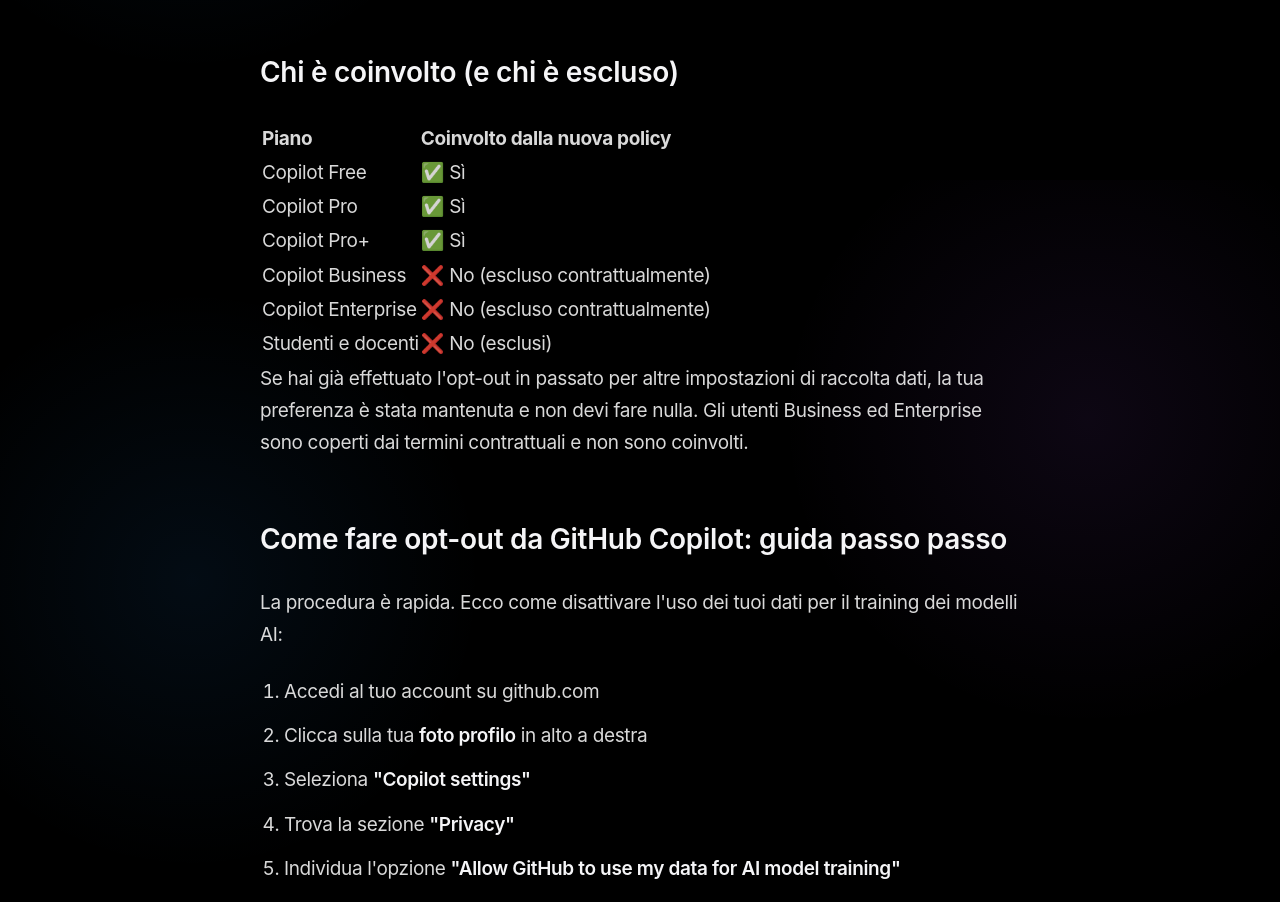
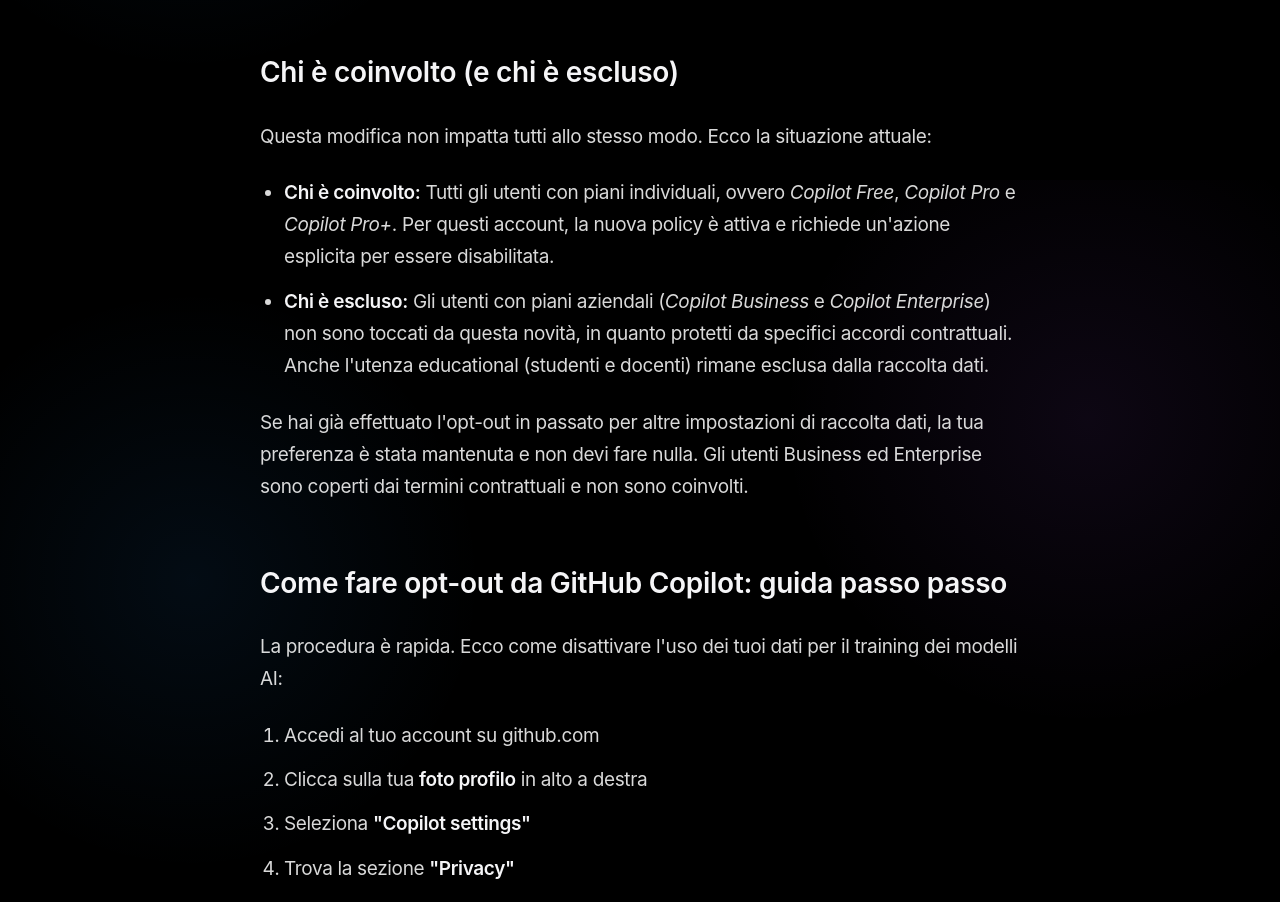
Before and after one commit to eltonbrahja/myPortfolio, a React (Vite) app: page /blog/github-copilot-opt-out in a window 1280 px wide. Shown: the part 2220-3122 px from the top of the page. Built offline with nearby package versions, Linux system fonts and the light colour scheme.

Commit message:
articolo

```diff
--- a/src/data/articles/github-copilot-opt-out-en.jsx
+++ b/src/data/articles/github-copilot-opt-out-en.jsx
@@ -31,42 +31,11 @@ export const githubCopilotOptOutPostEn = {
       <p>One nuance worth understanding: GitHub draws a distinction between code "at rest" in private repositories (which is <strong>not used</strong> for training) and data generated during an active Copilot session (which <strong>may be used</strong> unless you opt out). If you're using Copilot on a private project, your session interactions fall under this new policy.</p>
 
       <h2>Who Is Affected (and Who Isn't)</h2>
-      <div className="table-responsive">
-        <table className="article-table">
-          <thead>
-            <tr>
-              <th>Plan</th>
-              <th>Affected by the New Policy</th>
-            </tr>
-          </thead>
-          <tbody>
-            <tr>
-              <td>Copilot Free</td>
-              <td>✅ Yes</td>
-            </tr>
-            <tr>
-              <td>Copilot Pro</td>
-              <td>✅ Yes</td>
-            </tr>
-            <tr>
-              <td>Copilot Pro+</td>
-              <td>✅ Yes</td>
-            </tr>
-            <tr>
-              <td>Copilot Business</td>
-              <td>❌ No (excluded by contract)</td>
-            </tr>
-            <tr>
-              <td>Copilot Enterprise</td>
-              <td>❌ No (excluded by contract)</td>
-            </tr>
-            <tr>
-              <td>Students and teachers</td>
-              <td>❌ No (excluded)</td>
-            </tr>
-          </tbody>
-        </table>
-      </div>
+      <p>This policy change doesn't impact everyone equally. Here is the current breakdown:</p>
+      <ul>
+        <li><strong>Who is affected:</strong> All users on individual plans, specifically <em>Copilot Free</em>, <em>Copilot Pro</em>, and <em>Copilot Pro+</em>. For these accounts, the new policy is active by default and requires explicit action to disable.</li>
+        <li><strong>Who is excluded:</strong> Users on corporate plans (<em>Copilot Business</em> and <em>Copilot Enterprise</em>) are unaffected, as they are covered by strict contractual agreements preventing data usage. Educational accounts (students and teachers) are also excluded from this data collection.</li>
+      </ul>
       <p>If you previously opted out of data collection for product improvement purposes, your preference has been preserved — you don't need to do anything. Business and Enterprise users are covered by their contractual terms and are not impacted.</p>
 
       <h2>How to Opt Out of GitHub Copilot Data Training: Step-by-Step</h2>
--- a/src/data/articles/github-copilot-opt-out.jsx
+++ b/src/data/articles/github-copilot-opt-out.jsx
@@ -31,42 +31,11 @@ export const githubCopilotOptOutPost = {
       <p>Un aspetto importante da capire: GitHub distingue tra codice "a riposo" nei repository privati (che <strong>non viene usato</strong> per il training) e i dati generati durante una sessione attiva con Copilot (che <strong>possono essere usati</strong> se non hai fatto opt-out). Se stai usando Copilot su un progetto privato, le interazioni di quella sessione rientrano nella nuova policy.</p>
 
       <h2>Chi è coinvolto (e chi è escluso)</h2>
-      <div className="table-responsive">
-        <table className="article-table">
-          <thead>
-            <tr>
-              <th>Piano</th>
-              <th>Coinvolto dalla nuova policy</th>
-            </tr>
-          </thead>
-          <tbody>
-            <tr>
-              <td>Copilot Free</td>
-              <td>✅ Sì</td>
-            </tr>
-            <tr>
-              <td>Copilot Pro</td>
-              <td>✅ Sì</td>
-            </tr>
-            <tr>
-              <td>Copilot Pro+</td>
-              <td>✅ Sì</td>
-            </tr>
-            <tr>
-              <td>Copilot Business</td>
-              <td>❌ No (escluso contrattualmente)</td>
-            </tr>
-            <tr>
-              <td>Copilot Enterprise</td>
-              <td>❌ No (escluso contrattualmente)</td>
-            </tr>
-            <tr>
-              <td>Studenti e docenti</td>
-              <td>❌ No (esclusi)</td>
-            </tr>
-          </tbody>
-        </table>
-      </div>
+      <p>Questa modifica non impatta tutti allo stesso modo. Ecco la situazione attuale:</p>
+      <ul>
+        <li><strong>Chi è coinvolto:</strong> Tutti gli utenti con piani individuali, ovvero <em>Copilot Free</em>, <em>Copilot Pro</em> e <em>Copilot Pro+</em>. Per questi account, la nuova policy è attiva e richiede un'azione esplicita per essere disabilitata.</li>
+        <li><strong>Chi è escluso:</strong> Gli utenti con piani aziendali (<em>Copilot Business</em> e <em>Copilot Enterprise</em>) non sono toccati da questa novità, in quanto protetti da specifici accordi contrattuali. Anche l'utenza educational (studenti e docenti) rimane esclusa dalla raccolta dati.</li>
+      </ul>
       <p>Se hai già effettuato l'opt-out in passato per altre impostazioni di raccolta dati, la tua preferenza è stata mantenuta e non devi fare nulla. Gli utenti Business ed Enterprise sono coperti dai termini contrattuali e non sono coinvolti.</p>
 
       <h2>Come fare opt-out da GitHub Copilot: guida passo passo</h2>
```
